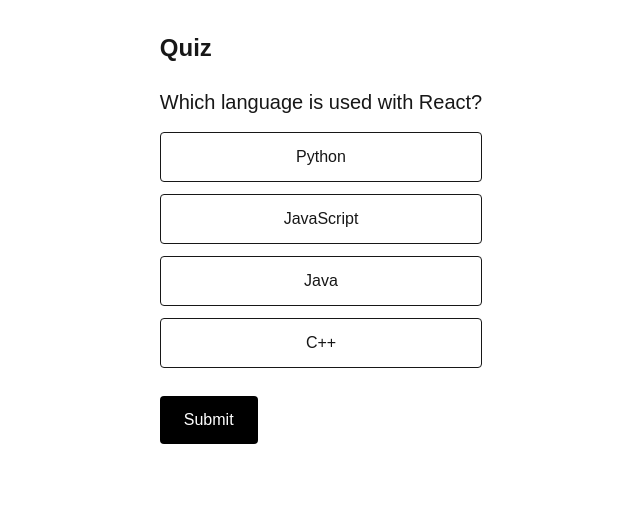
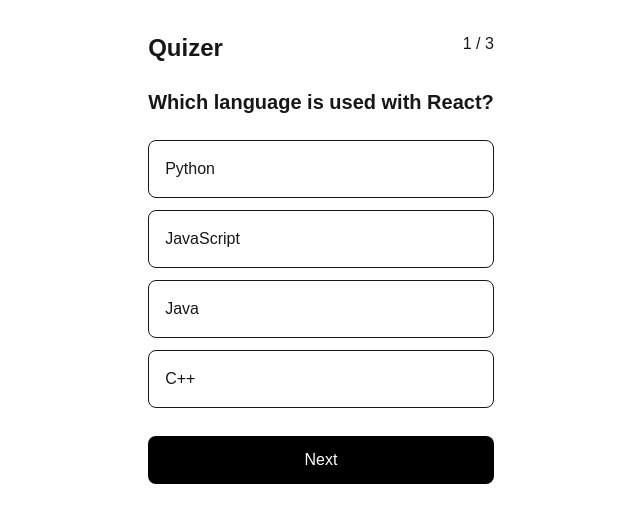
Before and after one commit to Dheekshanya76/Quizzzzzzerrrr, a Next.js app in the folder frontend/: page /quiz in a window 1280 px wide. Shown: the top 522 px of the page, without its empty margins (319-959 px from the left). Built offline with nearby package versions, Linux system fonts and the light colour scheme.

Commit message:
Complete participant quiz and results flow

```diff
--- a/frontend/app/quiz/page.tsx
+++ b/frontend/app/quiz/page.tsx
@@ -2,23 +2,76 @@
 
 import { useState } from "react";
 
+const questions = [
+  {
+    question: "Which language is used with React?",
+    options: ["Python", "JavaScript", "Java", "C++"],
+    answer: "JavaScript",
+  },
+  {
+    question: "Which HTML tag is used for a heading?",
+    options: ["<p>", "<h1>", "<div>", "<span>"],
+    answer: "<h1>",
+  },
+  {
+    question: "Which one is a JavaScript framework?",
+    options: ["Next.js", "MySQL", "Git", "Linux"],
+    answer: "Next.js",
+  },
+];
+
 export default function QuizPage() {
-  const [answer, setAnswer] = useState("");
+  const [current, setCurrent] = useState(0);
+  const [selected, setSelected] = useState("");
+  const [score, setScore] = useState(0);
+
+  const q = questions[current];
+
+  function next() {
+    if (!selected) {
+      alert("Please select an answer");
+      return;
+    }
+
+    if (selected === q.answer) {
+      setScore(score + 1);
+    }
+
+    if (current === questions.length - 1) {
+      const finalScore = score + (selected === q.answer ? 1 : 0);
+
+      window.location.href =
+        `/results?score=${finalScore}&total=${questions.length}`;
+
+      return;
+    }
+
+    setCurrent(current + 1);
+    setSelected("");
+  }
 
   return (
-    <main className="p-8 max-w-2xl mx-auto">
-      <h1 className="text-2xl font-bold mb-6">Quiz</h1>
+    <main className="max-w-2xl mx-auto p-8">
+      <div className="flex justify-between mb-6">
+        <h1 className="text-2xl font-bold">Quizer</h1>
 
-      <h2 className="text-xl mb-4">
-        Which language is used with React?
+        <span>
+          {current + 1} / {questions.length}
+        </span>
+      </div>
+
+      <h2 className="text-xl font-semibold mb-6">
+        {q.question}
       </h2>
 
-      {["Python", "JavaScript", "Java", "C++"].map((option) => (
+      {q.options.map((option) => (
         <button
           key={option}
-          onClick={() => setAnswer(option)}
-          className={`block w-full p-3 mb-3 border rounded ${
-            answer === option ? "bg-gray-200" : ""
+          onClick={() => setSelected(option)}
+          className={`block w-full p-4 mb-3 border rounded-lg text-left ${
+            selected === option
+              ? "bg-gray-200 border-black"
+              : ""
           }`}
         >
           {option}
@@ -26,10 +79,12 @@
       ))}
 
       <button
-        className="mt-4 bg-black text-white px-6 py-3 rounded"
-        onClick={() => alert(`Answer submitted: ${answer}`)}
+        onClick={next}
+        className="mt-4 bg-black text-white px-6 py-3 rounded-lg w-full"
       >
-        Submit
+        {current === questions.length - 1
+          ? "Submit Quiz"
+          : "Next"}
       </button>
     </main>
   );
--- /dev/null
+++ b/frontend/app/results/page.tsx
@@ -0,0 +1,34 @@
+type ResultsPageProps = {
+  searchParams: Promise<{
+    score?: string;
+    total?: string;
+  }>;
+};
+
+export default async function ResultsPage({
+  searchParams,
+}: ResultsPageProps) {
+  const params = await searchParams;
+
+  const score = params.score || "0";
+  const total = params.total || "0";
+
+  return (
+    <main className="max-w-2xl mx-auto p-8 text-center">
+      <h1 className="text-3xl font-bold mb-6">
+        Quiz Completed!
+      </h1>
+
+      <p className="text-xl mb-6">
+        Your Score: {score} / {total}
+      </p>
+
+      <a
+        href="/"
+        className="inline-block bg-black text-white px-6 py-3 rounded-lg"
+      >
+        Back to Home
+      </a>
+    </main>
+  );
+}
```
Also changed, not shown: 1 other file (tests, documents, lock files or other folders).
